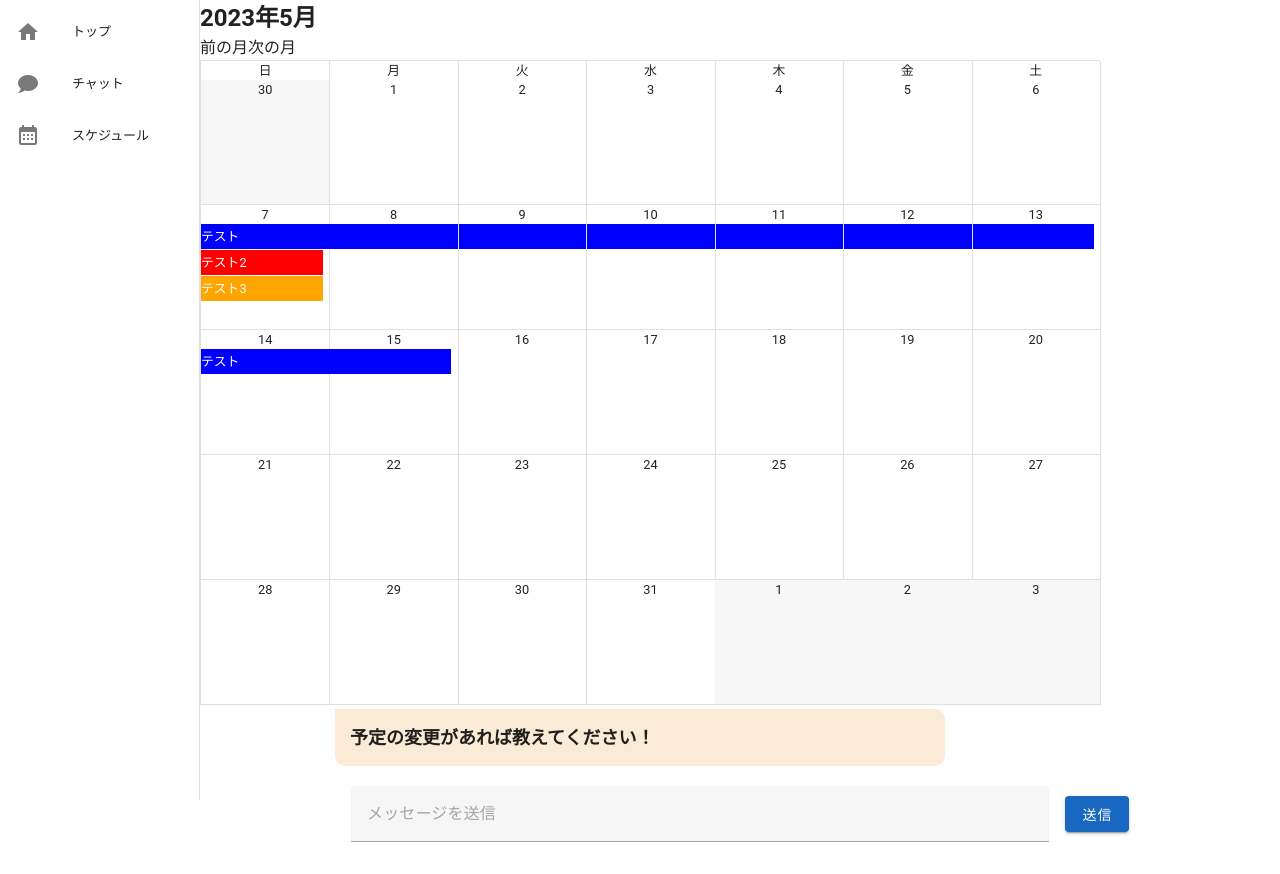
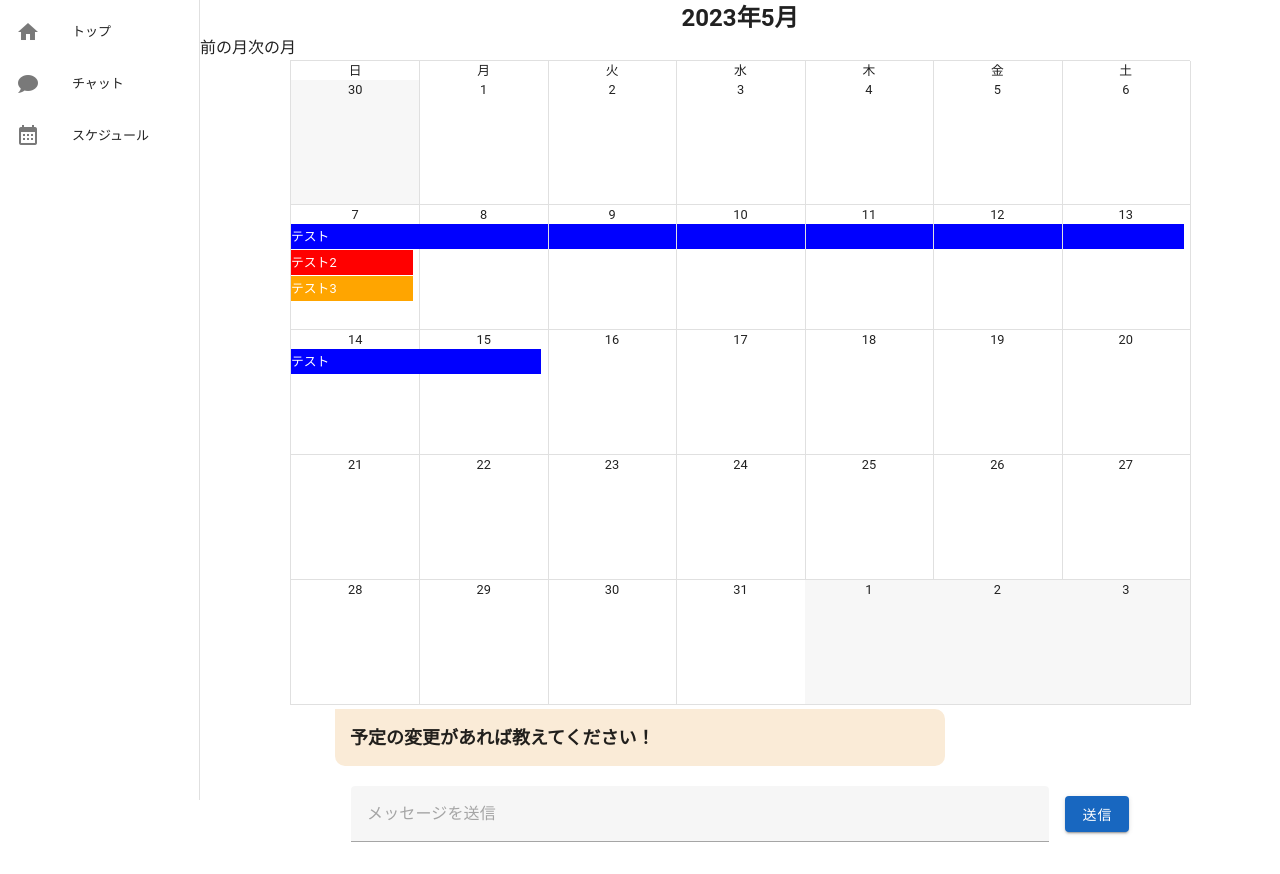
Before and after one commit to Somahc/my-chatbot, a Vue app in the folder my-chatbot/: page /schedule in a window 1280 px wide. Shown: the top 874 px of the page. Built offline with nearby package versions, Linux system fonts and the light colour scheme; what v-calendar would draw is missing.

Commit message:
カレンダーを中央よせ

```diff
--- a/my-chatbot/src/pages/Schedule.vue
+++ b/my-chatbot/src/pages/Schedule.vue
@@ -131,10 +131,10 @@ onMounted(() => {
 </script>
 
 <template>
-    <h2>{{ currentDate.format('YYYY[年]M[月]') }}</h2>
-    <button @click="prevMonth">前の月</button>
-    <button @click="nextMonth">次の月</button>
-    <div class="calendar">
+    <h2 class="contentCenterText">{{ currentDate.format('YYYY[年]M[月]') }}</h2>
+    <button class="contentCenterText" @click="prevMonth">前の月</button>
+    <button class="contentCenterText" @click="nextMonth">次の月</button>
+    <div class="calendar contentCenter">
         <!--曜日表示部-->
         <div class="calendar-weekly">
             <div class="calendar-youbi" v-for="n in 7" :key="n">
@@ -281,4 +281,11 @@ onMounted(() => {
     font-weight: 700;
 }
 
+.contentCenter{
+    margin: 0 auto;
+}
+
+.contentCenterText{
+    text-align:  center;
+}
 </style>
```
